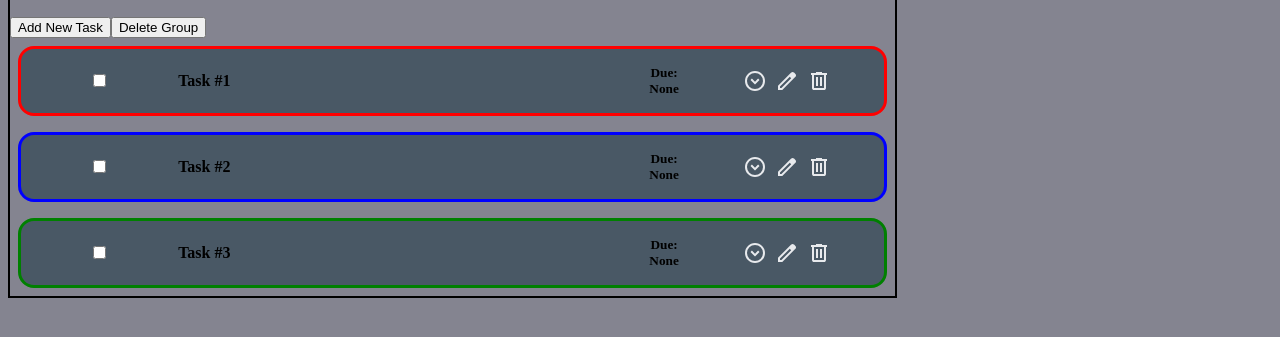
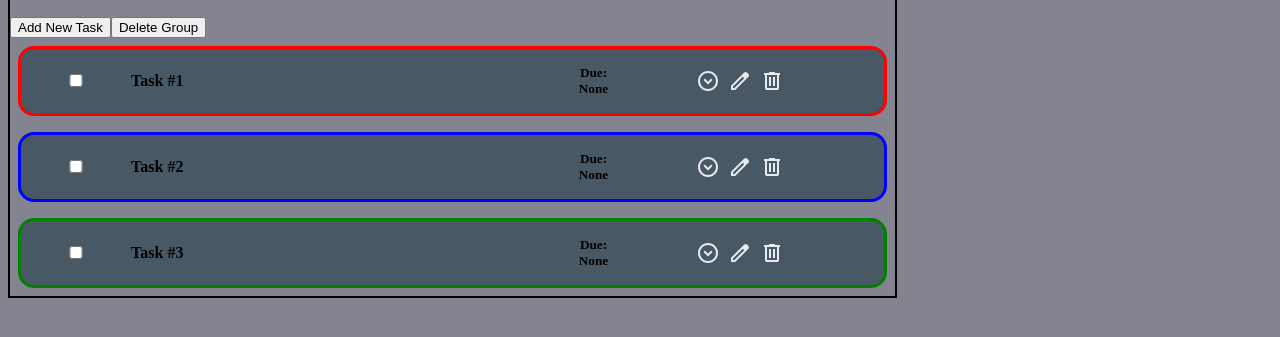
Before and after one commit to DK32093/Todo-List, a website built with webpack: page src/template.html in a window 1280 px wide. Shown: the part 317-654 px from the top of the page. Built offline with nearby package versions, Linux system fonts and the light colour scheme; files whose address does not match are found by name.

Commit message:
Seperate task buttons from task card function

```diff
--- a/src/display.js
+++ b/src/display.js
@@ -125,10 +125,6 @@ function createTaskCard(task, collectionInd) {
     const taskCheck = document.createElement("input")
     const taskTitle = document.createElement("h4");
     const dueDate = document.createElement("h5");
-    const taskButtonsDiv = document.createElement("div");
-    const expandButton = document.createElement("img");
-    const editButton = document.createElement("img");
-    const deleteButton = document.createElement("img");
     // detailed view elements
     const taskDetails = document.createElement("div")
     const notesDiv = document.createElement("div")
@@ -167,29 +163,80 @@ function createTaskCard(task, collectionInd) {
         }
         taskCard.classList.remove("crossed");
     });
+
+    // detailed view params
+    taskDetails.style.visibility = "hidden"
+    taskDetails.style.height = "0px"
+    priority.innerText = "Priority: " + task.priority
+    notesTitle.innerText = "Notes"
+    notes.innerText = task.notes
+    checkTitle.innerText = "Checklist"
+    // Classes
+    taskCard.setAttribute("class", "taskCard")
+    basicView.setAttribute("class", "basicView")
+    taskTitle.setAttribute("class", "taskTitle")
+    dueDate.setAttribute("class", "dueDate")
+    taskDetails.setAttribute("class", "taskDetails")
+    notesDiv.setAttribute("class", "notesDiv")
+    checkDiv.setAttribute("class", "checkDiv")
+    // Append elements
+    const taskCardButtons = createTaskCardButtons(task, taskCard, basicView,
+                                                  taskTitle, dueDate, taskDetails,
+                                                  notesDiv, priority, notes, checkDiv,
+                                                  collectionInd)
+    basicView.append(taskCheck, taskTitle, dueDate, taskCardButtons)
+    notesDiv.append(priority, notesTitle, notes)
+    checkDiv.append(checkTitle)
+    if (checkList) {
+        checkList.forEach(item => {
+            checkDiv.append(createCheckItem(item))
+        })
+    };
+    taskDetails.append(notesDiv, checkDiv)
+    taskCard.append(basicView, taskDetails)
+
+    return taskCard
+}
+
+function createTaskCardButtons(task, taskCard, basicView, taskTitle,
+                               dueDate, taskDetails, notesDiv, priority,
+                               notes, checkDiv, collectionInd) {
+    const taskButtonsDiv = document.createElement("div");
+    const expandButton = document.createElement("img");
+    const editButton = document.createElement("img");
+    const deleteButton = document.createElement("img");
+
     expandButton.setAttribute("src", expandSVG)
     editButton.setAttribute("src", editSVG)
     deleteButton.setAttribute("src", deleteSVG)
 
-    expandButton.addEventListener("click", () => {
+    const expanders = [basicView, expandButton]
+    expanders.forEach(item => {
+        item.addEventListener("click", (e) => {
+            e.stopPropagation(); // Allow button OR card to trigger the event
             if (taskDetails.style.visibility === "hidden") {
+                expandButton.style.transform = "rotate(180deg)"
                 taskDetails.style.visibility = "visible";
                 taskDetails.style.height =  notesDiv.clientHeight + "px";
                 taskDetails.style.margin = "0.5rem";
                 return
             }
+            expandButton.style.transform = "rotate(360deg)"
             taskDetails.style.visibility ="hidden";
             taskDetails.style.height = "0px"
             taskDetails.style.margin = "0rem"
         });
-    //edit
-    editButton.addEventListener("click", () => {
+    })
+
+    editButton.addEventListener("click", (e) => {
+        e.stopPropagation();
         if (checkForActiveForms()) {return};
         editButton.style.pointerEvents = 'none';
+        //basicView.style.pointerEvents = 'none'; //Prevent expanding events while editing
         editButton.style.opacity = '0.5';
         const editable = [];
         editable.push(taskTitle, notes)
-        const checks = Array.from(checkDiv.getElementsByTagName("label")) // get all descendents
+        const checks = Array.from(checkDiv.getElementsByTagName("label"))
         checks.forEach(item => {
             editable.push(item)
         })
@@ -228,7 +275,7 @@ function createTaskCard(task, collectionInd) {
         const medium = document.createElement("option");
         const high = document.createElement("option");
         low.innerText = "Low"
-        low.value = "Low"
+        low.value = "Low" // Value assignments required to set defeult selection
         medium.innerText = "Medium"
         medium.value = "Medium"
         high.innerText = "High"
@@ -272,44 +319,20 @@ function createTaskCard(task, collectionInd) {
     })
 
     deleteButton.addEventListener("click", () => {
+        if (confirm("Are you sure you want to delete this task?")) {
             const collection = defaultLibrary.collectionArray.find(collection => collection.index === collectionInd);
             const group = collection.groupArray.find(group => group.index === task.groupID)
             const tasksList = group.tasksList
             tasksList.splice(tasksList.findIndex(t => t.index === task.index), 1);
             task = null;
             displayCollection(collection)
+        }
     })
-    // detailed view params
-    taskDetails.style.visibility = "hidden"
-    taskDetails.style.height = "0px"
-    priority.innerText = "Priority: " + task.priority
-    notesTitle.innerText = "Notes"
-    notes.innerText = task.notes
-    checkTitle.innerText = "Checklist"
-    // Classes
-    taskCard.setAttribute("class", "taskCard")
-    basicView.setAttribute("class", "basicView")
-    taskTitle.setAttribute("class", "taskTitle")
-    dueDate.setAttribute("class", "dueDate")
-    taskButtonsDiv.setAttribute("class", "taskButtonDiv")
+
+    taskButtonsDiv.setAttribute("class", "taskButtonDiv");
     deleteButton.setAttribute("class", "deleteButton");
-    taskDetails.setAttribute("class", "taskDetails")
-    notesDiv.setAttribute("class", "notesDiv")
-    checkDiv.setAttribute("class", "checkDiv")
-    // Append elements
-    taskButtonsDiv.append(expandButton, editButton, deleteButton)
-    basicView.append(taskCheck, taskTitle, dueDate, taskButtonsDiv)
-    notesDiv.append(priority, notesTitle, notes)
-    checkDiv.append(checkTitle)
-    if (checkList) {
-        checkList.forEach(item => {
-            checkDiv.append(createCheckItem(item))
-        })
-    };
-    taskDetails.append(notesDiv, checkDiv)
-    taskCard.append(basicView, taskDetails)
-
-    return taskCard
+    taskButtonsDiv.append(expandButton, editButton, deleteButton);
+    return taskButtonsDiv;
 }
 
 function createCheckItem(item) {
--- a/src/styles.css
+++ b/src/styles.css
@@ -44,7 +44,7 @@ button, .deleteButton, .editButton, .expandButton {
 
 .basicView {
     display: grid;
-    grid-template-columns: 1fr 3fr 1fr 1fr;
+    grid-template-columns: 1fr 4fr 2fr 2fr;
     align-items: center;
     margin: 0.5rem;
 }
```
Lines whose indentation alone changed are shown as unchanged.
